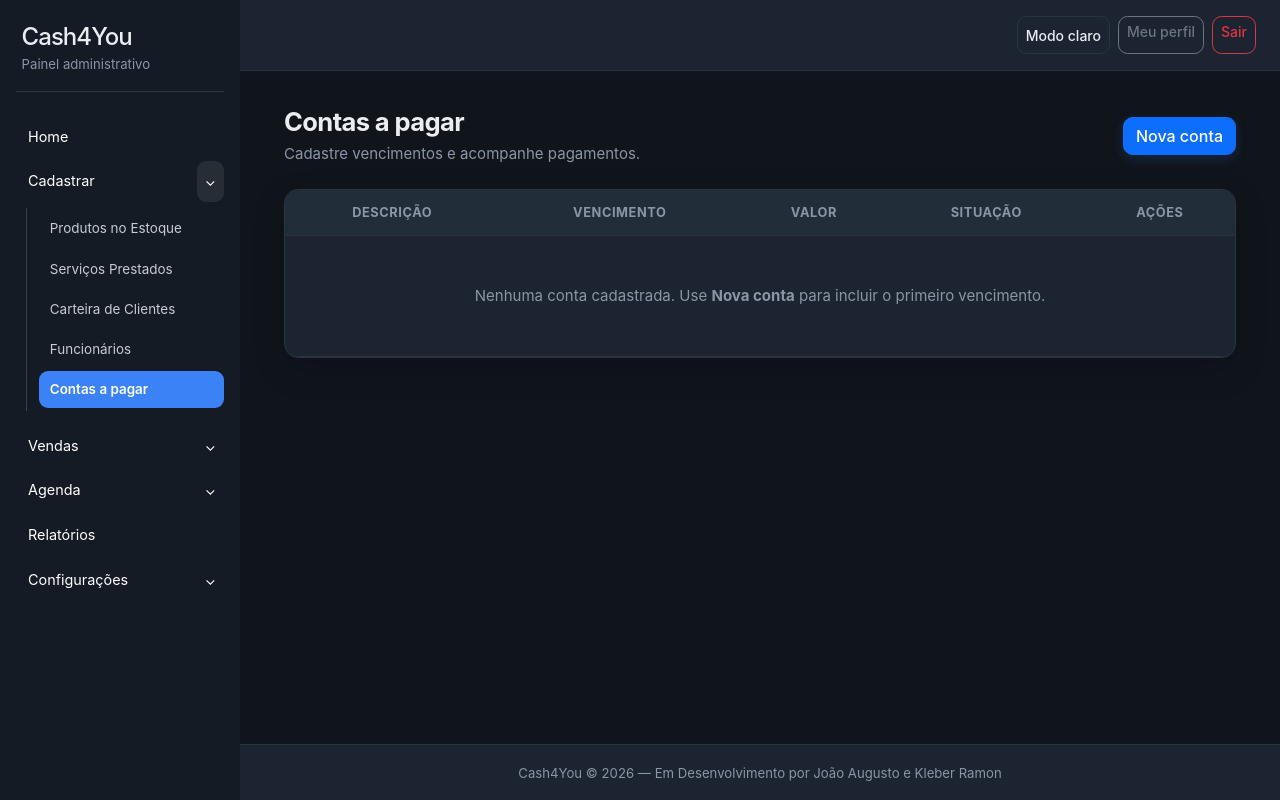
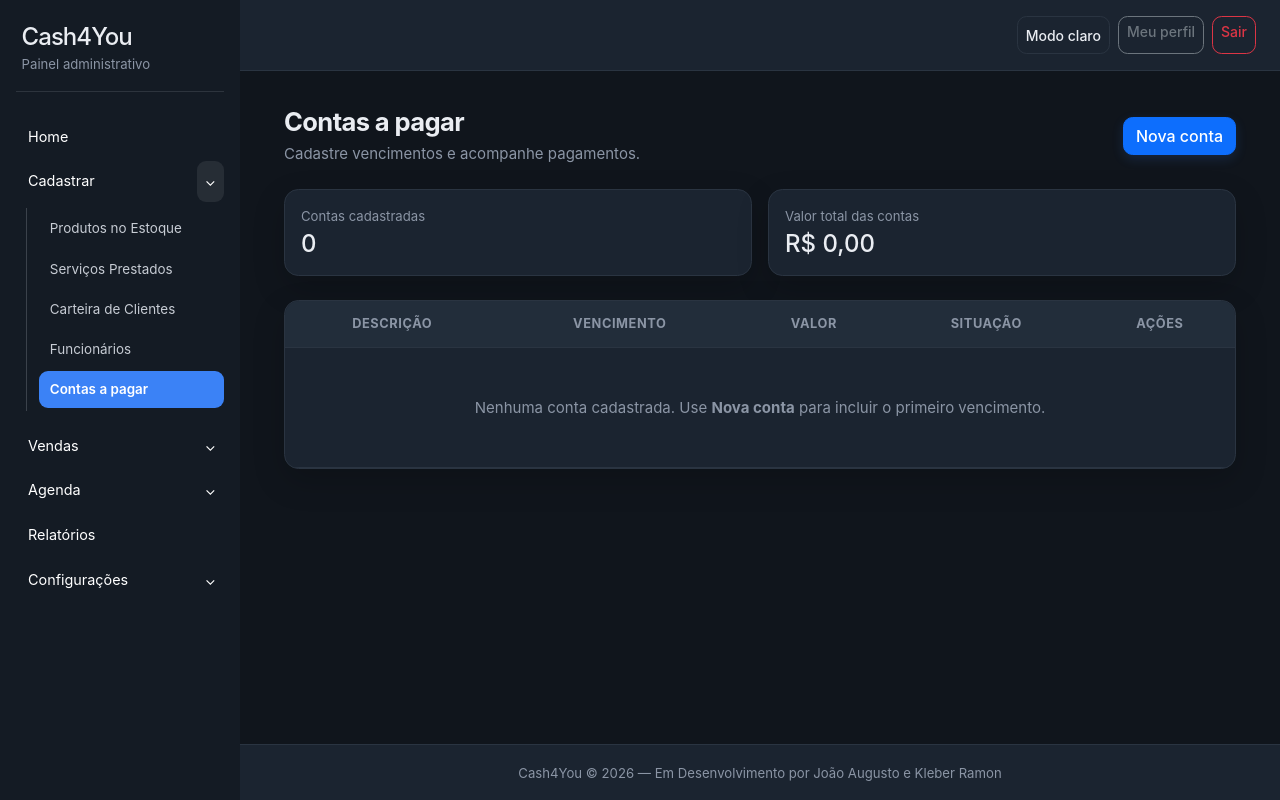
Before and after one commit to Joao0liver/cash4you, a Django app: page /contas-a-pagar/ in a window 1280 px wide. Run offline with Django 5.2, Linux system fonts and the light colour scheme; data that the repository does not hold is empty.

```diff
--- a/conta_pagar/forms.py
+++ b/conta_pagar/forms.py
@@ -21,7 +21,8 @@ class ContaPagarForm(forms.ModelForm):
                 attrs={"class": "form-control", "min": "0", "step": "0.01"}
             ),
             "vencimento": forms.DateInput(
-                attrs={"class": "form-control", "type": "date"}
+                format="%Y-%m-%d",
+                attrs={"class": "form-control", "type": "date"},
             ),
             "paga": forms.CheckboxInput(attrs={"class": "form-check-input"}),
         }
--- a/conta_pagar/templates/conta_pagar/listar_contas.html
+++ b/conta_pagar/templates/conta_pagar/listar_contas.html
@@ -24,6 +24,25 @@
     <div class="alert alert-{{ message.tags|default:'info' }}" role="alert">{{ message }}</div>
     {% endfor %}
     {% endif %}
+
+    <div class="row g-3 mb-4">
+        <div class="col-12 col-md-6">
+            <section class="card c4y-table-card shadow-sm h-100" aria-label="Quantidade total de contas">
+                <div class="card-body">
+                    <div class="small text-muted">Contas cadastradas</div>
+                    <div class="h4 mb-0 mt-1">{{ quantidade_total_contas }}</div>
+                </div>
+            </section>
+        </div>
+        <div class="col-12 col-md-6">
+            <section class="card c4y-table-card shadow-sm h-100" aria-label="Valor total das contas">
+                <div class="card-body">
+                    <div class="small text-muted">Valor total das contas</div>
+                    <div class="h4 mb-0 mt-1">R$ {{ valor_total_contas|floatformat:2 }}</div>
+                </div>
+            </section>
+        </div>
+    </div>
 
     <div class="card c4y-table-card shadow-sm">
         <div class="table-responsive">
--- a/conta_pagar/views.py
+++ b/conta_pagar/views.py
@@ -1,4 +1,7 @@
+from decimal import Decimal
+
 from django.contrib import messages
+from django.db.models import Count, Sum
 from django.shortcuts import get_object_or_404, redirect, render
 from django.utils import timezone
 
@@ -7,12 +10,16 @@ from .models import ContaPagar, Funcionario
 
 
 def listar_contas(request):
+    contas = ContaPagar.objects.all()
+    resumo = contas.aggregate(quantidade=Count("pk"), total=Sum("valor"))
     return render(
         request,
         "conta_pagar/listar_contas.html",
         {
-            "contas": ContaPagar.objects.all(),
+            "contas": contas,
             "hoje": timezone.localdate(),
+            "quantidade_total_contas": resumo["quantidade"],
+            "valor_total_contas": resumo["total"] or Decimal("0.00"),
         },
     )
 
```
Also changed, not shown: conta_pagar/tests.py (+29 -0 lines).
